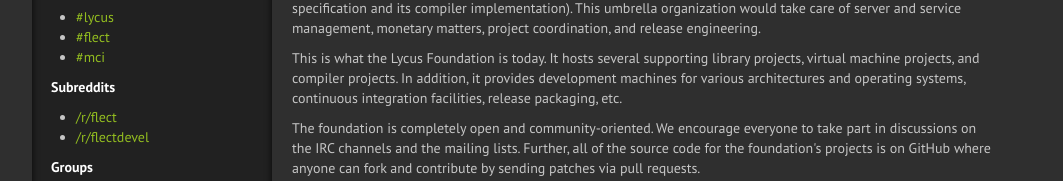
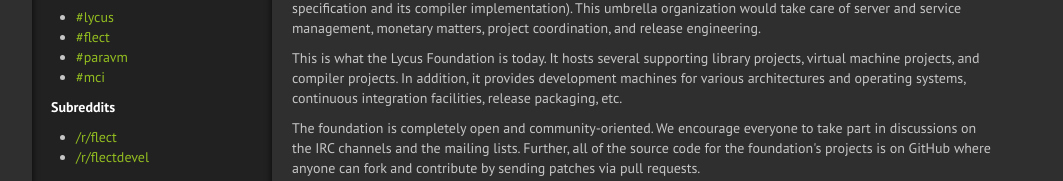
Before and after one commit to lycus/lycus.github.com, a plain HTML site: page index.html in a window 1280 px wide. Shown: the part 395-576 px from the top of the page, without its empty margins (108-1171 px from the left). Drawn offline with Linux system fonts and the light colour scheme.

Commit message:
Add ParaVM IRC link.

```diff
--- a/index.html
+++ b/index.html
@@ -46,6 +46,9 @@
                             </li>
                             <li>
                                 <a href="irc://irc.oftc.net/flect">#flect</a>
+                            </li>
+                            <li>
+                                <a href="irc://irc.oftc.net/paravm">#paravm</a>
                             </li>
                             <li>
                                 <a href="irc://irc.oftc.net/mci">#mci</a>
```
